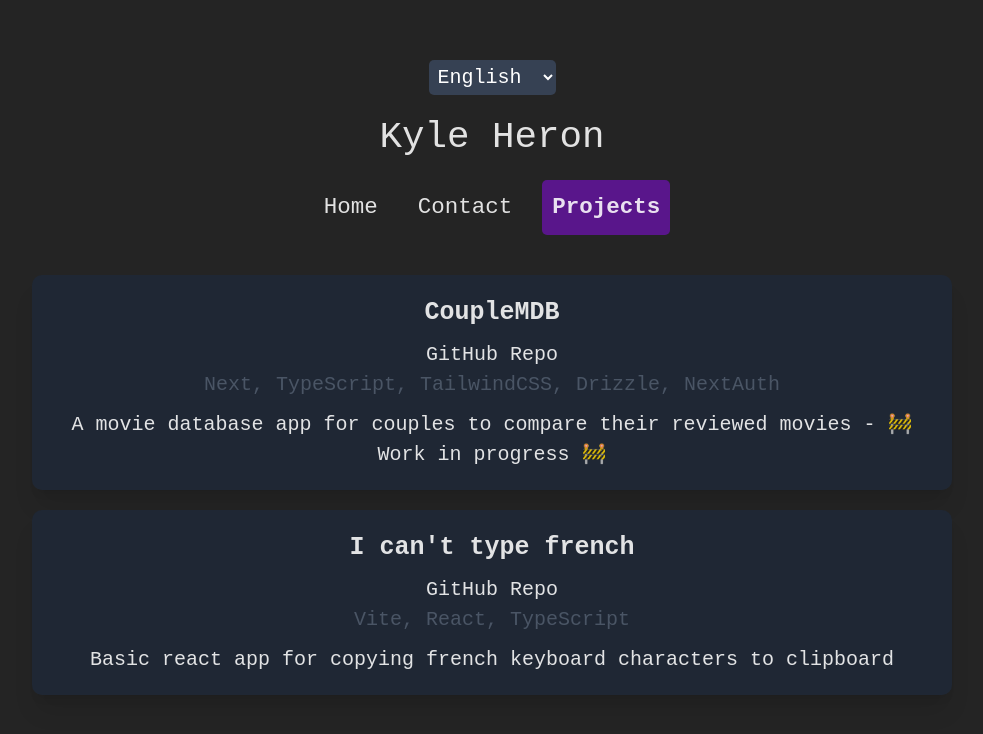
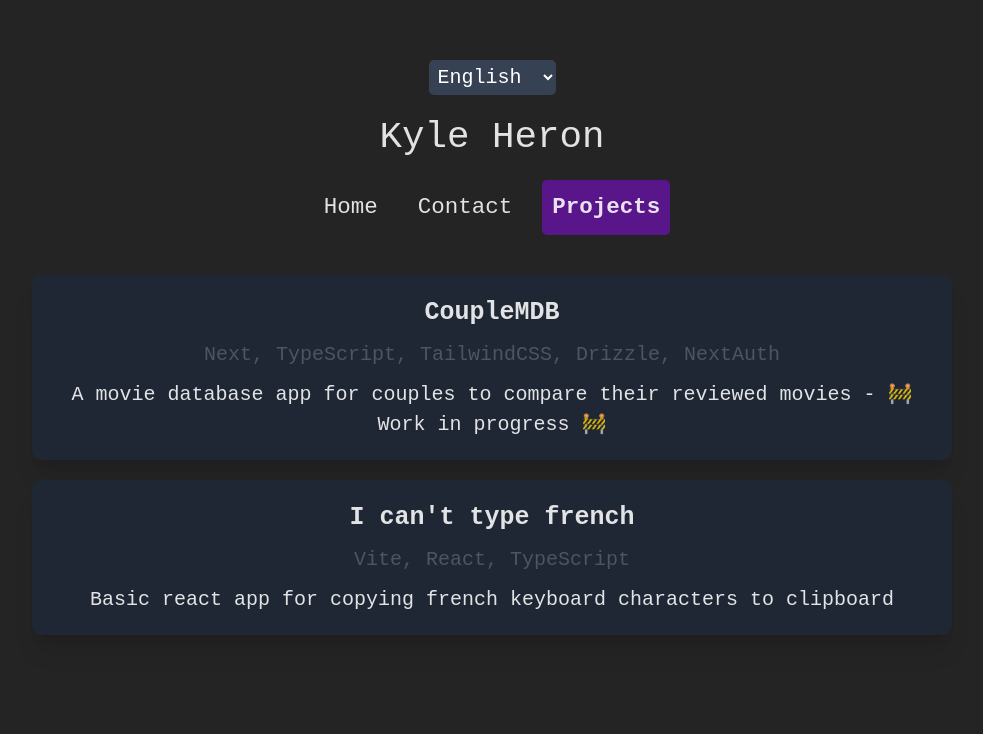
Before and after one commit to kyher/kyher.github.io, a React (Vite) app: page / in a window 1280 px wide. Both pictures are taken after a click on the item "Projects". Shown: the top 734 px of the page, without its empty margins (148-1131 px from the left). Built offline with nearby package versions, Linux system fonts and the light colour scheme.

Commit message:
Remove live links

```diff
--- a/src/App.tsx
+++ b/src/App.tsx
@@ -68,14 +68,12 @@ function App() {
             <ProjectTile
               name="CoupleMDB"
               description={t("projects.couplemdb")}
-              link="https://couplemdb.vercel.app/"
               repo="https://github.com/kyher/couplemdb"
               stack="Next, TypeScript, TailwindCSS, Drizzle, NextAuth"
             />
             <ProjectTile
               name="I can't type french"
               description={t("projects.icanttypefrench")}
-              link="https://i-cant-type-french.vercel.app"
               repo="https://github.com/kyher/i-cant-type-french"
               stack="Vite, React, TypeScript"
             />
--- a/src/components/ProjectTile.tsx
+++ b/src/components/ProjectTile.tsx
@@ -1,12 +1,10 @@
 export default function ProjectTile({
   name,
-  link,
   stack,
   description,
   repo,
 }: {
   name: string;
-  link: string;
   stack: string;
   description: string;
   repo: string;
@@ -14,14 +12,11 @@ export default function ProjectTile({
   return (
     <div className="flex flex-col rounded-lg p-4 shadow-xl hover:scale-105 bg-gray-800/80 transition-transform">
       <a
-        href={link}
+        href={repo}
         className="text-xl font-bold mb-2 hover:underline"
         target="_blank"
       >
         {name}
-      </a>
-      <a href={repo} target="_blank" className="hover:underline">
-        GitHub Repo
       </a>
       <p className="text-gray-600 mb-2">{stack}</p>
       <p>{description}</p>
```
